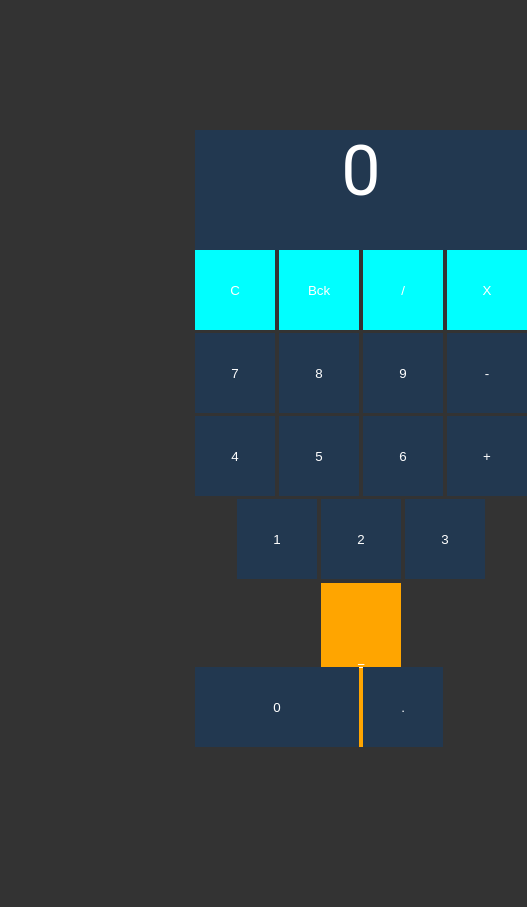
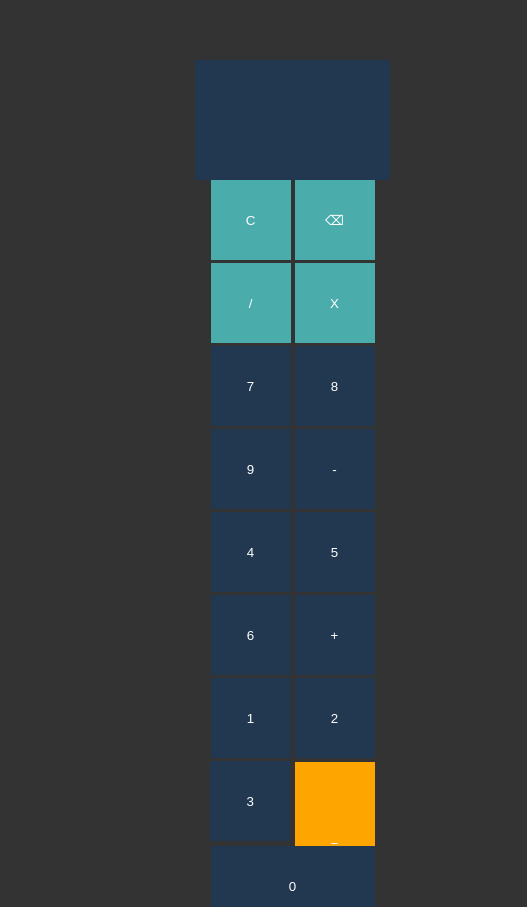
Before and after one commit to Rometikene/Calculator-in-JS, a plain HTML site: page index.html in a window 390 px wide. Shown: the part 193-1100 px from the top of the page, 527 px wide, since content can reach past the window. Before the commit the page ends 943 px from the top, so only its background shows below. Drawn offline with Linux system fonts and the light colour scheme.

Commit message:
Add files via upload
Made the Calculator function + have a responsive layout so it doesn't break on smaller screens

```diff
--- a/app.js
+++ b/app.js
@@ -0,0 +1,31 @@
+let answer = '';
+
+function appendToAnswer(value) {
+    answer += value;
+    updateDisplay();
+}
+
+function backspace() {
+    answer = answer.slice(0, -1);
+    updateDisplay();
+}
+
+function clearAnswer() {
+    answer = '';
+    updateDisplay();
+}
+
+function updateDisplay() {
+    document.getElementById('result').textContent = answer;
+}
+
+function calculate() {
+    try {
+        const expression = answer.replace(/X/g, '*');
+        const result = eval(expression);
+        answer = result.toString();
+        updateDisplay();
+    } catch (error) {
+        document.getElementById('result').textContent = 'Error';
+    }
+}
--- a/index.html
+++ b/index.html
@@ -8,34 +8,34 @@
 </head>
 <body>
     <div id="calculator">
-        <div id="result"><p>0</p></div>
+        <div id="result"></div>
         <div id="first-row">
-            <button id="clear">C</button>
-            <button id="backspace">Bck</button>
-            <button id="divide">/</button>
-            <button id="multiply">X</button>
+            <button onclick="clearAnswer()" id="clear">C</button>
+            <button onclick="backspace()" id="backspace">⌫</button>
+            <button onclick="appendToAnswer('/')" id="divide">/</button>
+            <button onclick="appendToAnswer('X')" id="multiply">X</button>
         </div>
         <div id="second-row">
-            <button id="seven">7</button>
-            <button id="eight">8</button>
-            <button id="nine">9</button>
-            <button id="minus">-</button>
+            <button onclick="appendToAnswer('7')" id="seven">7</button>
+            <button onclick="appendToAnswer('8')" id="eight">8</button>
+            <button onclick="appendToAnswer('9')" id="nine">9</button>
+            <button onclick="appendToAnswer('-')" id="minus">-</button>
         </div>
         <div id="third-row">
-            <button id="four">4</button>
-            <button id="five">5</button>
-            <button id="six">6</button>
-            <button id="plus">+</button>
+            <button onclick="appendToAnswer('4')" id="four">4</button>
+            <button onclick="appendToAnswer('5')" id="five">5</button>
+            <button onclick="appendToAnswer('6')" id="six">6</button>
+            <button onclick="appendToAnswer('+')" id="plus">+</button>
         </div>
         <div id="fourth-row">
-            <button id="one">1</button>
-            <button id="two">2</button>
-            <button id="three">3</button>
-            <button id="equal-sign">=</button>
+            <button onclick="appendToAnswer('1')" id="one">1</button>
+            <button onclick="appendToAnswer('2')" id="two">2</button>
+            <button onclick="appendToAnswer('3')" id="three">3</button>
+            <button onclick="calculate()" id="equal-sign">=</button>
         </div>
         <div id="fifth-row">
-            <button id="zero">0</button>
-            <button id="point">.</button>
+            <button onclick="appendToAnswer('0')" id="zero">0</button>
+            <button onclick="appendToAnswer('.')" id="point">.</button>
         </div>
     </div>
 
--- a/styles.css
+++ b/styles.css
@@ -1,5 +1,6 @@
 body {
     background: #333;
+    margin: 0;
 }
 
 #calculator {
@@ -7,21 +8,29 @@ body {
     display: inline-block;
     grid-template-columns: (4, auto);
     text-align: center;
+    margin: 0, auto;
+    max-width: 335px;
 }
 
 #result {
     background-color: #223850;
     height: 120px;
-    width: 332px;
+    max-width: 332px;
     color: #fff;
-    font-size: 70px;
+    font-size: 40px;
     font-family: Roboto;
+    display: flex;
+    justify-content:flex-end;
+    align-items: center;
+    margin: 0;
+    padding: 0 20px;
+    z-index: 100;
 }
 
 #calculator {
     left: 50%;
     top: 30%;
-    position:absolute
+    position: absolute;
 }
 
 #calculator button {
@@ -32,7 +41,7 @@ body {
     margin-bottom: 3px;
 }
 
-#second-row button, #third-row button, #first-row button, #one, #two, #three, #point {
+#second-row button, #third-row button, #first-row button , #one, #two, #three, #point {
     width: 80px;
     height: 80px;
 }
@@ -42,7 +51,8 @@ body {
 }
 
 #first-row button {
-    background-color: cyan;
+    background-color: rgb(75, 172, 172);
+    z-index: 50;
 }
 
 #one, #two, #three {
```
